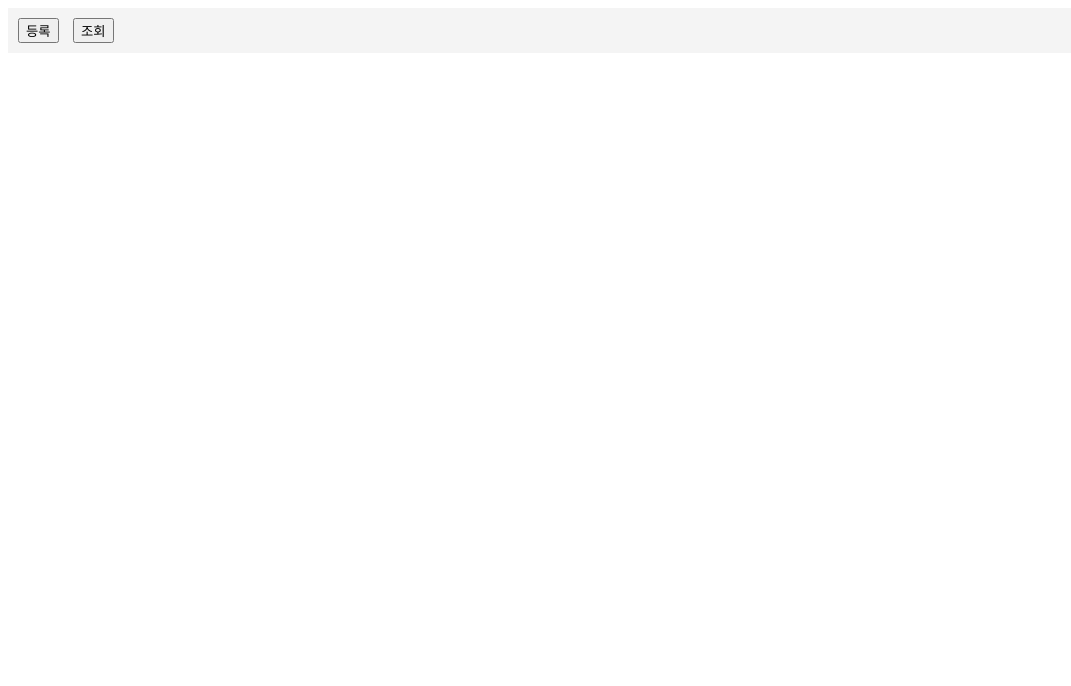
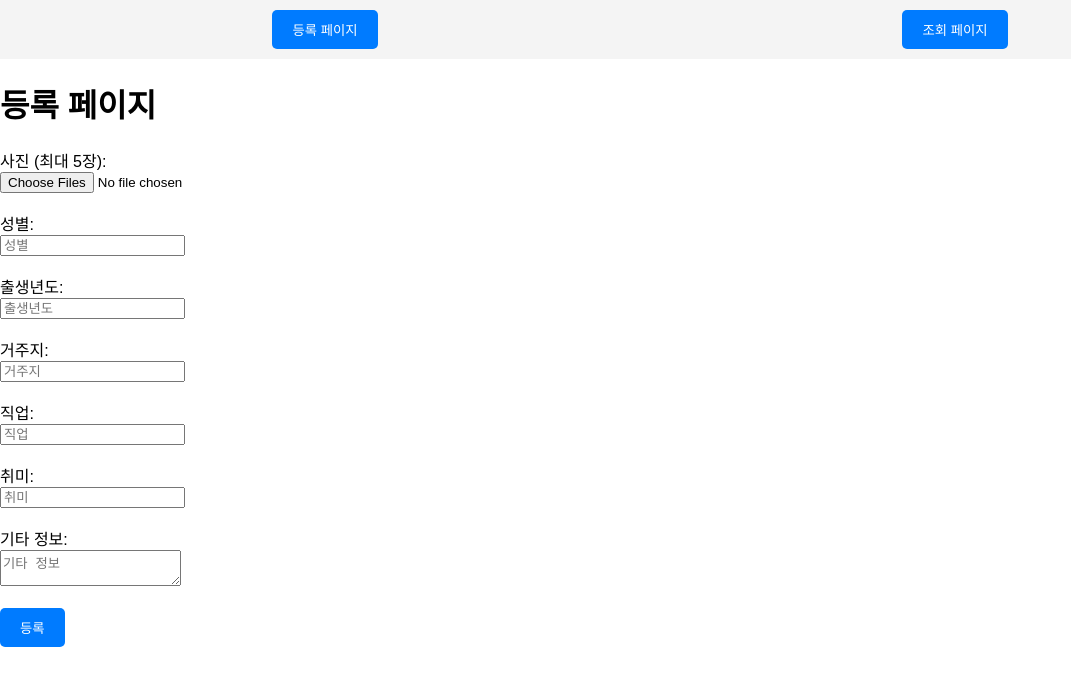
Before and after one commit to ces200/dating-app-front, a plain HTML site: page dating-app-frontend/index.html in a window 1280 px wide. Shown: the whole page, without its empty margins (0-1071 px from the left). Drawn offline with Linux system fonts and the light colour scheme.

Commit message:
Update index.html

```diff
--- a/dating-app-frontend/index.html
+++ b/dating-app-frontend/index.html
@@ -4,15 +4,87 @@
   <meta charset="UTF-8">
   <meta name="viewport" content="width=device-width, initial-scale=1.0">
   <title>소개팅 서비스</title>
-  <link rel="stylesheet" href="style.css">
+  <style>
+    body {
+      font-family: Arial, sans-serif;
+      margin: 0;
+      padding: 0;
+    }
+    nav {
+      background-color: #f4f4f4;
+      padding: 10px;
+      display: flex;
+      justify-content: space-around;
+    }
+    button {
+      padding: 10px 20px;
+      cursor: pointer;
+      border: none;
+      background-color: #007BFF;
+      color: white;
+      border-radius: 5px;
+    }
+    button:hover {
+      background-color: #0056b3;
+    }
+    .hidden {
+      display: none;
+    }
+    .user-card {
+      border: 1px solid #ddd;
+      padding: 10px;
+      margin-bottom: 10px;
+      border-radius: 5px;
+    }
+    .user-card img {
+      max-width: 100px;
+      max-height: 100px;
+      object-fit: cover;
+    }
+    .sold-out {
+      filter: blur(5px);
+      opacity: 0.5;
+    }
+  </style>
 </head>
 <body>
+  <!-- 상단 메뉴 -->
   <nav>
-    <button id="registerPage">등록</button>
-    <button id="viewPage">조회</button>
+    <button id="showRegister">등록 페이지</button>
+    <button id="showView">조회 페이지</button>
   </nav>
-  <main id="content"></main>
 
-  <script src="script.js"></script>
-</body>
-</html>
+  <!-- 등록 페이지 -->
+  <div id="registerPage">
+    <h1>등록 페이지</h1>
+    <form id="registerForm">
+      <label for="photos">사진 (최대 5장):</label><br>
+      <input type="file" id="photos" multiple accept="image/*"><br><br>
+
+      <label for="gender">성별:</label><br>
+      <input type="text" id="gender" placeholder="성별"><br><br>
+
+      <label for="birthYear">출생년도:</label><br>
+      <input type="number" id="birthYear" placeholder="출생년도"><br><br>
+
+      <label for="location">거주지:</label><br>
+      <input type="text" id="location" placeholder="거주지"><br><br>
+
+      <label for="job">직업:</label><br>
+      <input type="text" id="job" placeholder="직업"><br><br>
+
+      <label for="hobby">취미:</label><br>
+      <input type="text" id="hobby" placeholder="취미"><br><br>
+
+      <label for="other">기타 정보:</label><br>
+      <textarea id="other" placeholder="기타 정보"></textarea><br><br>
+
+      <button type="submit">등록</button>
+    </form>
+  </div>
+
+  <!-- 조회 페이지 -->
+  <div id="viewPage" class="hidden">
+    <h1>조회 페이지</h1>
+    <div id="userList"></div>
+  </div>
```
